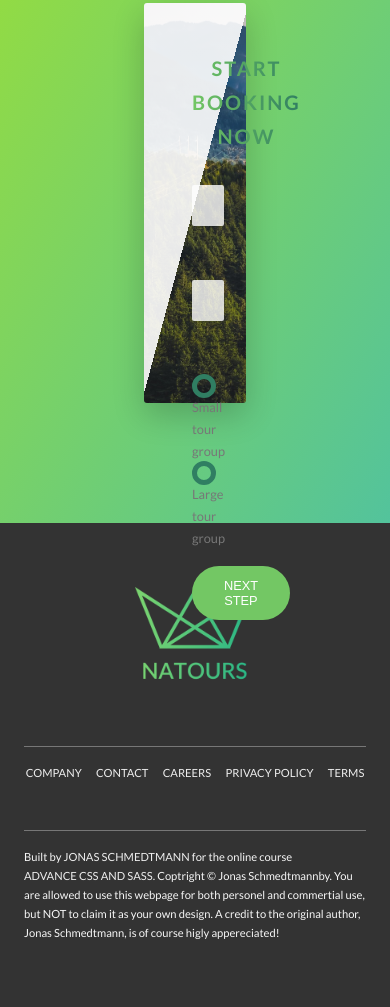
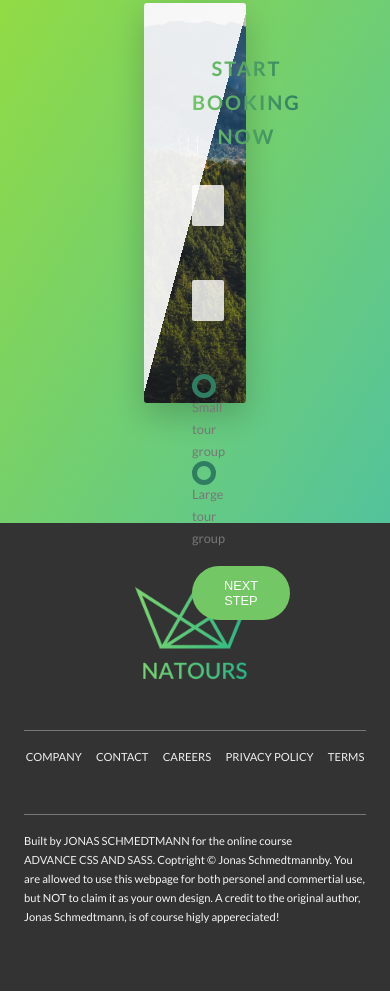
Before and after one commit to aysebat/outdoorsWebsite, a website: page index.html in a window 390 px wide. Shown: the part 6247-7254 px from the top of the page. Drawn offline with Linux system fonts and the light colour scheme.

Commit message:
make footer responsive

```diff
--- a/sass/layout/_footer.scss
+++ b/sass/layout/_footer.scss
@@ -11,6 +11,11 @@
     &__logo-box {
         text-align: center;
         padding-bottom: 8rem;
+
+        @include respond(tabPort) {
+            padding-bottom: 6rem;
+
+        }
     }
 
     &__logo {
```
Also changed, not shown: css/style.css.
